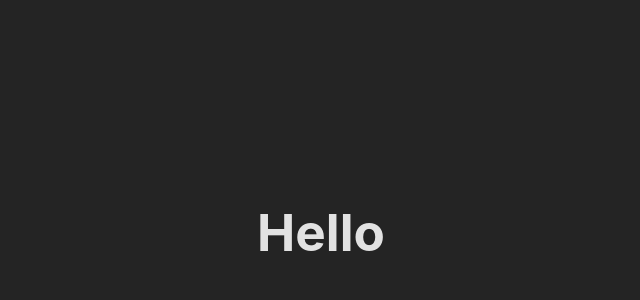
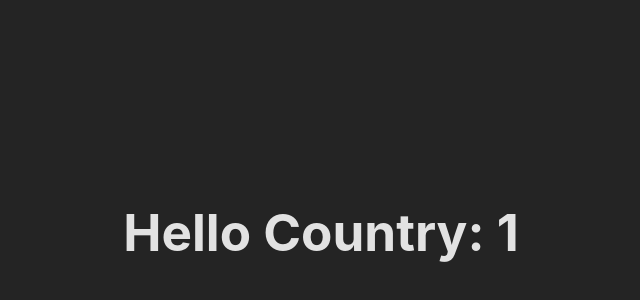
Before and after one commit to WildCodeSchool-CDA-FT-2024-09/checkpoint_3, a React (Vite) app in the folder client/: page /country/1 in a window 1280 px wide. Shown: the part 168-468 px from the top of the page, without its empty margins (319-959 px from the left). Built offline with nearby package versions, Linux system fonts and the light colour scheme.

Commit message:
config/feature: adds react router and country listing

```diff
--- a/client/package.json
+++ b/client/package.json
@@ -14,7 +14,8 @@
     "@apollo/client": "^3.12.3",
     "graphql": "^16.10.0",
     "react": "^18.3.1",
-    "react-dom": "^18.3.1"
+    "react-dom": "^18.3.1",
+    "react-router-dom": "^7.0.2"
   },
   "devDependencies": {
     "@eslint/js": "^9.15.0",
--- a/client/src/App.css
+++ b/client/src/App.css
@@ -4,3 +4,7 @@
   padding: 2rem;
   text-align: center;
 }
+
+button {
+  margin: 4px;
+}
--- a/client/src/App.tsx
+++ b/client/src/App.tsx
@@ -1,25 +1,22 @@
 import "./App.css";
 
-import {
-  useContinentsQuery,
-  useCountriesQuery,
-} from "../generated/graphql-types";
+import { useCountriesQuery } from "../generated/graphql-types";
+import { useNavigate } from "react-router-dom";
 
 function App() {
-  const { data: continents } = useContinentsQuery();
   const { data: countries } = useCountriesQuery();
 
+  const navigate = useNavigate();
   return (
     <>
-      <h1>Hello</h1>
-      {continents?.continents.map((continent) => (
-        <p>{continent.name}</p>
-      ))}
+      <h1>Countries</h1>
       {countries?.countries.map((country) => (
-        <p>
-          {country.name}
-          {country.emoji}
-        </p>
+        <button
+          key={country.id}
+          onClick={() => navigate(`/country/${country.id}`)}
+        >
+          {`${country.name} ${country.emoji}`}
+        </button>
       ))}
     </>
   );
--- /dev/null
+++ b/client/src/Country.tsx
@@ -0,0 +1,13 @@
+import { useParams } from "react-router-dom";
+
+function Country() {
+  const urlparams = useParams();
+
+  return (
+    <>
+      <h1>Hello Country: {urlparams.id}</h1>
+    </>
+  );
+}
+
+export default Country;
--- a/client/src/main.tsx
+++ b/client/src/main.tsx
@@ -1,8 +1,21 @@
 import { StrictMode } from "react";
 import { createRoot } from "react-dom/client";
+import { createBrowserRouter, RouterProvider } from "react-router-dom";
 import "./index.css";
 import App from "./App.tsx";
+import Country from "./Country.tsx";
 import { ApolloClient, ApolloProvider, InMemoryCache } from "@apollo/client";
+
+const router = createBrowserRouter([
+  {
+    path: "/",
+    element: <App />,
+  },
+  {
+    path: "/country/:id",
+    element: <Country />,
+  },
+]);
 
 export const client = new ApolloClient({
   uri: "http://localhost:4000",
@@ -12,7 +25,7 @@ export const client = new ApolloClient({
 createRoot(document.getElementById("root")!).render(
   <StrictMode>
     <ApolloProvider client={client}>
-      <App />
+      <RouterProvider router={router} />
     </ApolloProvider>
   </StrictMode>
 );
```
Also changed, not shown: 1 other file (tests, documents, lock files or other folders).
